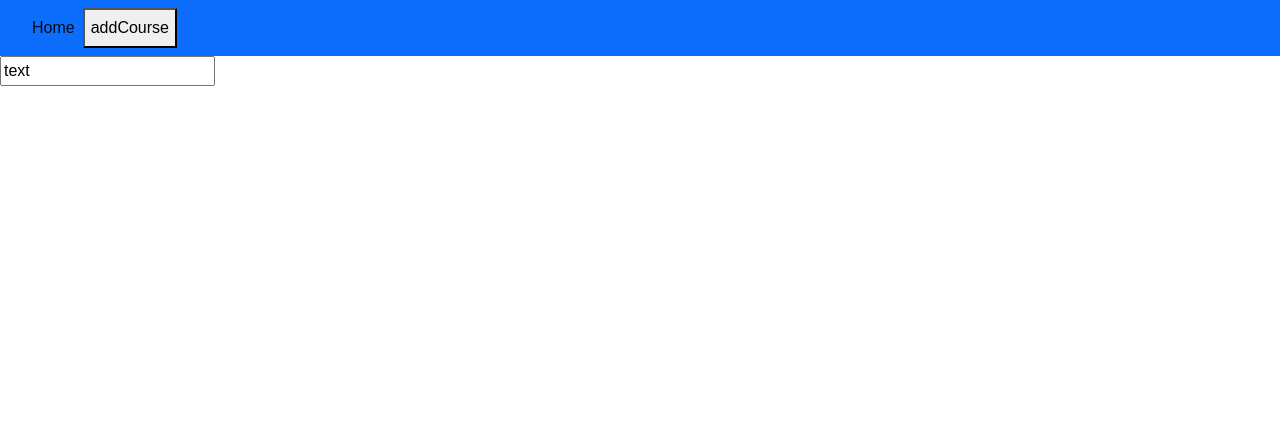
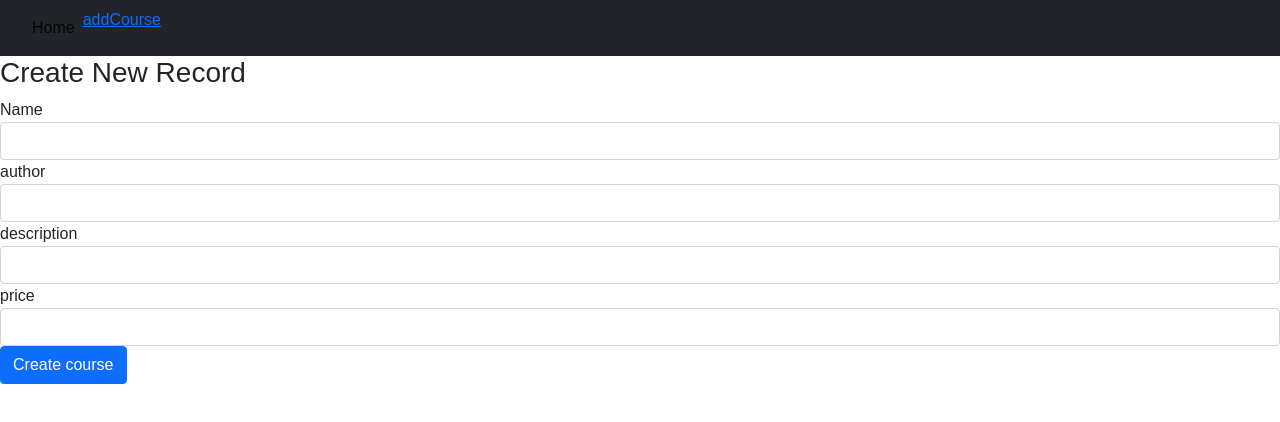
Before and after one commit to ni774/project-E-learning, a React (Create React App) app in the folder frontend/: page /add in a window 1280 px wide. Shown: the top 422 px of the page. Built offline with nearby package versions, Linux system fonts and the light colour scheme.

Commit message:
add new feature

```diff
--- a/frontend/src/App.js
+++ b/frontend/src/App.js
@@ -7,7 +7,7 @@ import { Route, Routes } from "react-router-dom";
 import Home from "./components/Home";
 import AddCourse from "./components/AddCourse";
 import Navbar from "./components/Navbar";
-// import Courses from "./components/Course/Courses";
+import Courseslist from "./components/Course/Courseslist";
 const App = () => {
  return (
    <div>
@@ -15,7 +15,7 @@ const App = () => {
      <Routes>
          <Route path="/" element={<Home/>}exact/>
          <Route path="/add" element={<AddCourse/>}exact/>
-         {/* <Route path="/courses" element={<Courses/>}exact/> */}
+         <Route path="/courseslist" element={<Courseslist/>}exact/>
      </Routes>
    </div>
  );
--- a/frontend/src/components/AddCourse.js
+++ b/frontend/src/components/AddCourse.js
@@ -1,11 +1,98 @@
-import React from 'react'
+import React, { useState } from "react";
+import { useNavigate } from "react-router";
 
-export default function AddBook() {
-    return (
-        <div>
-            <form>
-                <input value="text"/>
-            </form>
-        </div>
-    )
+export default function Create() {
+ const [form, setForm] = useState({
+   name: "",
+   author: "",
+   description: "",
+   price:"",
+ });
+ const navigate = useNavigate();
+
+ // These methods will update the state properties.
+ function updateForm(value) {
+   return setForm((prev) => {
+     return { ...prev, ...value };
+   });
+ }
+
+ // This function will handle the submission.
+ async function onSubmit(e) {
+   e.preventDefault();
+
+   // When a post request is sent to the create url, we'll add a new record to the database.
+   const newCourse = { ...form };
+
+   await fetch("http://localhost:5000/courses", {
+     method: "POST",
+     headers: {
+       "Content-Type": "application/json",
+     },
+     body: JSON.stringify(newCourse),
+   })
+   .catch(error => {
+     window.alert(error);
+     return;
+   });
+
+   setForm({ name: "", author: "", description: "", price:"" });
+   navigate("/");
+ }
+
+ // This following section will display the form that takes the input from the user.
+ return (
+   <div>
+     <h3>Create New Record</h3>
+     <form onSubmit={onSubmit}>
+       <div className="form-group">
+         <label htmlFor="name">Name</label>
+         <input
+           type="text"
+           className="form-control"
+           id="name"
+           value={form.name}
+           onChange={(e) => updateForm({ name: e.target.value })}
+         />
+       </div>
+       <div className="form-group">
+         <label htmlFor="position">author</label>
+         <input
+           type="text"
+           className="form-control"
+           id="author"
+           value={form.author}
+           onChange={(e) => updateForm({ author: e.target.value })}
+         />
+       </div>
+       <div className="form-group">
+         <label htmlFor="description">description</label>
+         <input
+           type="text"
+           className="form-control"
+           id="description"
+           value={form.description}
+           onChange={(e) => updateForm({ description: e.target.value })}
+         />
+       </div>
+       <div className="form-group">
+         <label htmlFor="price">price</label>
+         <input
+           type="text"
+           className="form-control"
+           id="price"
+           value={form.price}
+           onChange={(e) => updateForm({ price: e.target.value })}
+         />
+       </div>
+       <div className="form-group">
+         <input
+           type="submit"
+           value="Create course"
+           className="btn btn-primary"
+         />
+       </div>
+     </form>
+   </div>
+ );
 }
--- a/frontend/src/components/Course/Courses.js
+++ b/frontend/src/components/Course/Courseslist.js
@@ -10,7 +10,7 @@ const Course = (props) => (
  </tr>
 );
 
-export default function Courses() {
+export default function Courseslist() {
  const [courses, setCourses] = useState([]);
 
  // This method fetches the records from the database.
@@ -33,5 +33,20 @@ export default function Courses() {
    return;
  }, [courses.length]);
 
-
+ return (
+  <div>
+    <h3>Course List</h3>
+    <table className="table table-striped" style={{ marginTop: 20 }}>
+      <thead>
+        <tr>
+          <th>Name</th>
+          <th>author</th>
+          <th>description</th>
+          <th>price</th>
+        </tr>
+      </thead>
+      <tbody>{Courseslist()}</tbody>
+    </table>
+  </div>
+);
 }
--- a/frontend/src/components/Navbar.js
+++ b/frontend/src/components/Navbar.js
@@ -1,7 +1,8 @@
 import React from 'react';
+import {Link}from 'react-router-dom';
 function Navbar(){
     return(
-        <div><nav className="navbar navbar-expand-lg bg-primary">
+        <div><nav className="navbar navbar-expand-lg bg-dark">
         <div className="container-fluid">
           <button className="navbar-toggler" type="button" data-bs-toggle="collapse" data-bs-target="#navbarText" aria-controls="navbarText" aria-expanded="false" aria-label="Toggle navigation">
             <span className="navbar-toggler-icon"></span>
@@ -9,9 +10,9 @@ function Navbar(){
           <div className="collapse navbar-collapse" id="navbarText">
             <ul className="navbar-nav me-auto mb-2 mb-lg-0">
               <li className="nav-item">
-                <a className="nav-link active" aria-current="page" href="#">Home</a>
+                <Link className="nav-link active" aria-current="page" to="/">Home</Link>
               </li>
-              <button className="primary">addCourse</button>
+              <Link to="/add">addCourse</Link>
 
             </ul>
 
```
Also changed, not shown: 2 other files (tests, documents, lock files or other folders).
